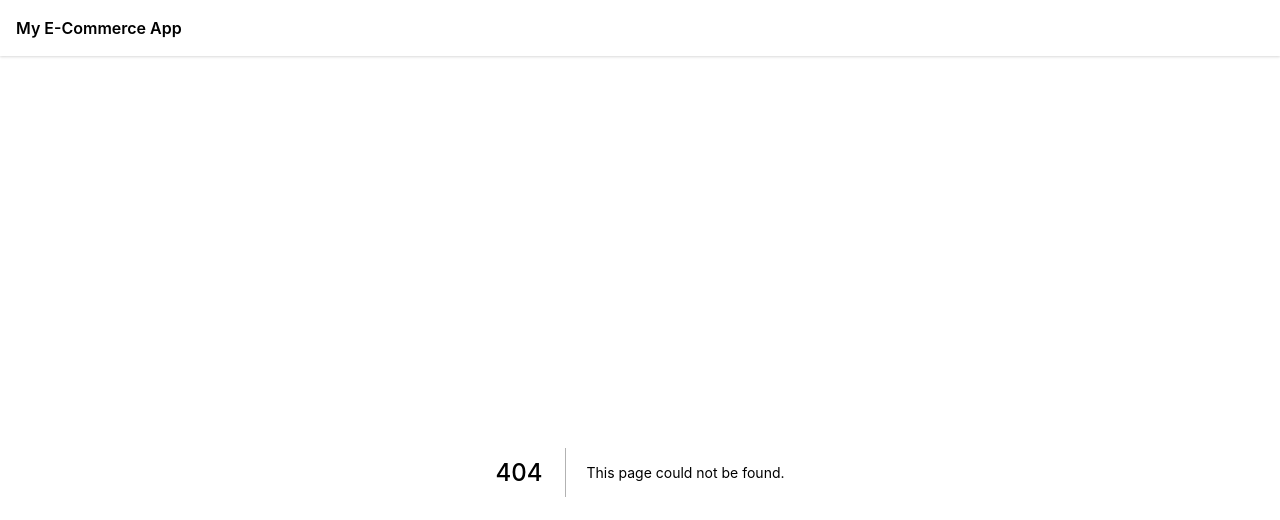
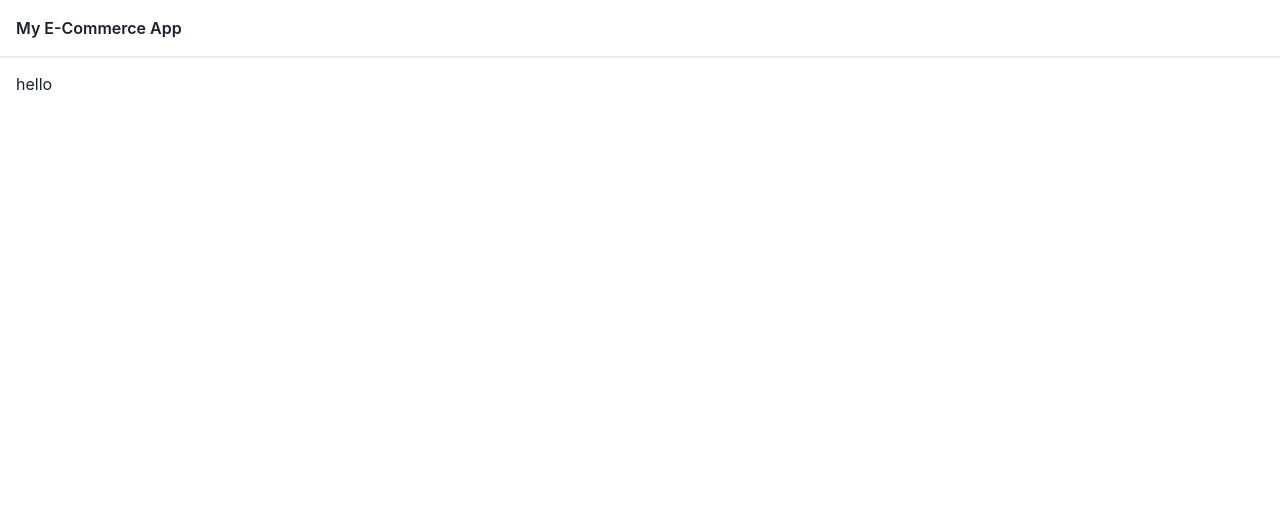
Before and after one commit to jvzaniolo/my-ecommerce-app, a Next.js app: page /items/1 in a window 1280 px wide. Before the commit this address had no page. Shown: the top 520 px of the page. Built offline with nearby package versions, Linux system fonts and the light colour scheme.

Commit message:
Add item details page

```diff
--- /dev/null
+++ b/src/pages/items/[id].tsx
@@ -0,0 +1,8 @@
+import { Box } from '@chakra-ui/react'
+import type { NextPage } from 'next'
+
+const ItemDetails: NextPage = () => {
+  return <Box>hello</Box>
+}
+
+export default ItemDetails
```
